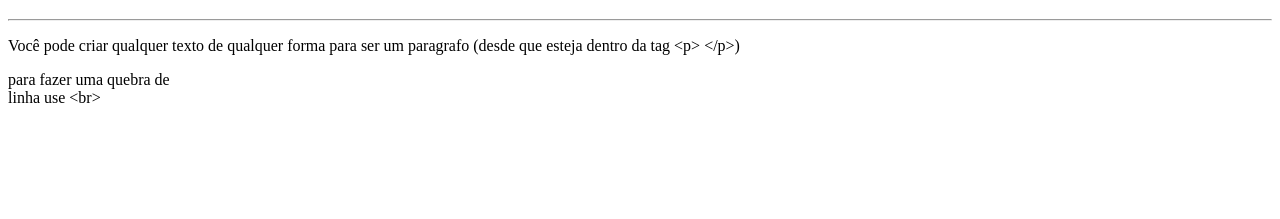
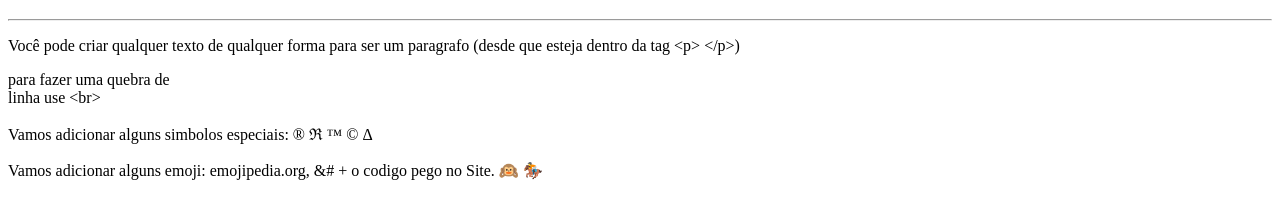
Before and after one commit to hracanelli/Site-Kloontech, a plain HTML site: page index.html in a window 1280 px wide. Shown: the part 61-280 px from the top of the page. Drawn offline with Linux system fonts and the light colour scheme.

Commit message:
Emoji e Simbolos especiais Class03

```diff
--- a/index.html
+++ b/index.html
@@ -15,6 +15,18 @@
         (desde que esteja dentro da tag &lt;p&gt; &lt;/p&gt;)
     </p>
     <p> para fazer uma quebra de <br>linha use &lt;br&gt;</p>
+    <p>Vamos adicionar alguns simbolos especiais:
+        &reg;
+        &real;
+        &trade;
+        &copy;
+        &Delta;
+    </p>
+    <p>Vamos adicionar alguns emoji:
+        emojipedia.org, &# + o codigo pego no Site.
+        &#x1F649;
+        &#x1F3C7;
+    </p>
 
 </body>
 </html>
```
